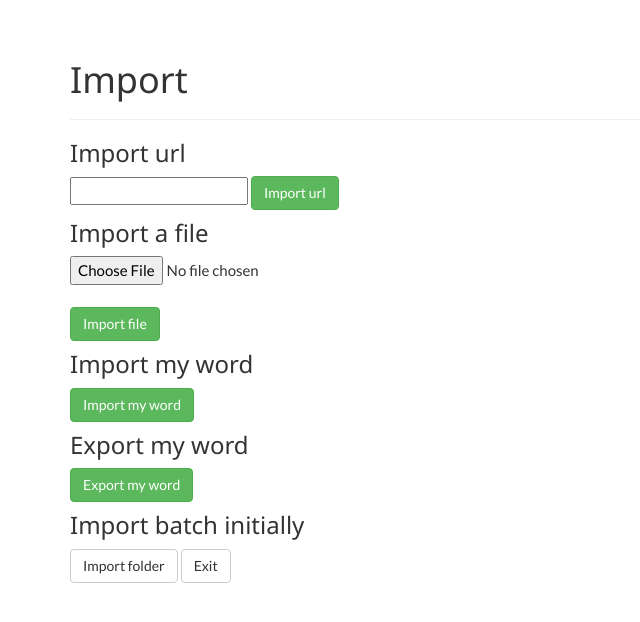
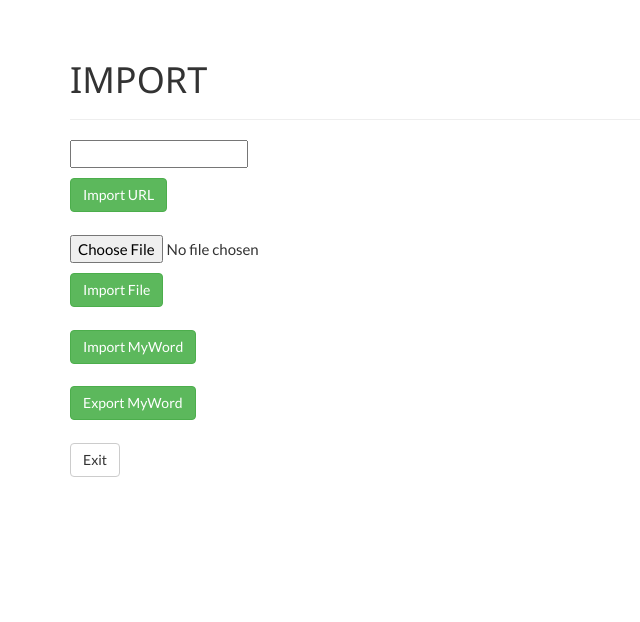
Before and after one commit to Longliveping/bdc, a Flask app: page /imports in a window 1280 px wide. Shown: the part 52-674 px from the top of the page, without its empty margins (0-640 px from the left). Run offline with Flask 2, Linux system fonts and the light colour scheme; some libraries are stand-ins or nearby versions.

Commit message:
update view

```diff
--- a/app/main/forms.py
+++ b/app/main/forms.py
@@ -10,7 +10,8 @@ class KnownForm(FlaskForm):
     noshow = SubmitField(label='No show')
     # query = SubmitField(label='Query')
     exit = SubmitField()
-    check = BooleanField('Show Sentence')
+    show_translation = BooleanField('Show Translation')
+    show_sentence = BooleanField('Show Sentence')
 
 class SentenceKnownForm(FlaskForm):
     known = SubmitField(label='Known')
@@ -20,13 +21,15 @@ class SentenceKnownForm(FlaskForm):
     repeat = SubmitField(label='Repeat')
     # query = SubmitField(label='Query')
     exit = SubmitField()
-    show = BooleanField('Show translation')
+    show_sentence = BooleanField('原文')
+    show_translation = BooleanField('直译')
+    show_meaning = BooleanField('意译')
     speed = SelectField(label='Speed',
                         choices=[('200','1x'),('100','0.5x'),('300','1.5x'),('400','2x'),('600','3x')],
                         validators=[DataRequired(), Length(1,64)])
 
 class ImportsForm(FlaskForm):
-    importfolder = SubmitField(label="Import folder")
+    # importfolder = SubmitField(label="Import folder")
     exit = SubmitField()
 
 class TryingForm(FlaskForm):
--- a/app/main/views.py
+++ b/app/main/views.py
@@ -14,7 +14,7 @@ from threading import Thread
 import urllib3
 import certifi
 import textract
-from utility.words import article_file, my_word, get_token, articles
+from utility.words import article_file, my_word, get_token, articles, aritcle_sentences
 
 def speak(sentence, rate):
     engine = pyttsx3.init()
@@ -35,7 +35,6 @@ def speak(sentence, rate):
 
 @main.route('/', methods=['GET', 'POST'])
 def index():
-    session['check'] = False
     deck = []
     articles = db.session.query(Article).all()
     for a in articles[::-1]:
@@ -46,8 +45,8 @@ def index():
 
     return render_template('index.html', deck=deck)
 
-@main.route('/study/<article>', methods=['GET', 'POST'])
-def study(article):
+@main.route('/studyword/<article>', methods=['GET', 'POST'])
+def study_word(article):
     form = KnownForm()
     words = show_artile_words(article)
     count = len(words)
@@ -67,22 +66,6 @@ def study(article):
 
     word = words[next_item_index]
 
-    word_trans = ''
-    sent_trans = ''
-    if request.method == 'GET' :
-        word_trans = get_word(word)
-
-        if session.get('check'):
-            ss = db.session.query(Sentence.sentence).join(SentenceWord).join(Word).join(Article).filter(
-                Article.article == article,
-                Word.word == word).all()
-            sentences = [s[0] for s in ss]
-            sents = []
-            for s in sentences[:2]:
-                sents.append(s)
-            sents = '\n'.join(sents)
-            sent_trans = get_sentence(sents,word)
-
     if form.validate_on_submit():
         if form.exit.data:
             a = db.session.query(Article).filter(Article.article == article).first()
@@ -94,7 +77,8 @@ def study(article):
         #     session['study'] = article
         #     return redirect(url_for('main.query', word=word))
 
-        session['check'] = bool(form.check.data)
+        session['show_wordsentence'] = bool(form.show_sentence.data)
+        session['show_wordtranslaiton'] = bool(form.show_translation.data)
         w = db.session.query(Word).filter(Word.word==word).first()
         wordreview = WordReview(word=w)
         wordreview.timestamp = datetime.utcnow()
@@ -111,16 +95,33 @@ def study(article):
             db.session.commit()
 
         session[f'index_{article}'] = next_item_index+1
-        return redirect(url_for('main.study', article=article))
+        return redirect(url_for('main.study_word', article=article))
     else:
-        form.check.data = bool(session.get('check'))
-        return render_template('study.html', form=form, word=word, translation=word_trans, sentences=sent_trans,
+        sent_trans = ''
+        word_trans = get_word(word)
+        if not session.get('show_wordtranslaiton'):
+            word_trans['chinese'] = []
+        if session.get('show_wordsentence'):
+            ss = db.session.query(Sentence.sentence).join(SentenceWord).join(Word).join(Article).filter(
+                Article.article == article,
+                Word.word == word).all()
+            sentences = [s[0] for s in ss]
+            sents = []
+            for s in sentences[:2]:
+                sents.append(s)
+            sents = '\n'.join(sents)
+            sent_trans = get_sentence(sents,word)
+        form.show_sentence.data = bool(session.get('show_wordsentence'))
+        form.show_translation.data = bool(session.get('show_wordtranslaiton'))
+        return render_template('study_word.html', form=form, word=word, translation=word_trans, sentences=sent_trans,
                            next_item_index=next_item_index)
 
 @main.route('/studysentence/<article>', methods=['GET', 'POST'])
 def study_sentence(article):
     form = SentenceKnownForm()
-    sentences = show_artile_sentences(article)
+    aritcle_sentences.load(article)
+    sentences = aritcle_sentences.get_sentence()
+    meanings = aritcle_sentences.get_translation()
     count = len(sentences)
     if count == 0:
         return redirect(url_for('main.index'))
@@ -135,19 +136,16 @@ def study_sentence(article):
 
     sentence = sentences[next_item_index]
     sentence = words_upper(sentence)
-
-    sent_trans = []
-    if request.method == 'GET' and session.get('show'):
-        sents = [sentence]
-        sents = '\n'.join(sents)
-        sent_trans = get_sentence(sents.title(),'i')
+    meaning = meanings[next_item_index]
 
     if form.validate_on_submit():
-        session['show'] = bool(form.show.data)
+        session['show_translation'] = bool(form.show_translation.data)
+        session['show_meaning'] = bool(form.show_meaning.data)
+        session['show_sentence'] = bool(form.show_sentence.data)
         session['speed'] = form.speed.data
         if form.exit.data:
             a = db.session.query(Article).filter(Article.article == article).first()
-            a.sentence_count = len(show_artile_sentences(article))
+            a.sentence_count = aritcle_sentences.get_sentence_count()
             db.session.add(a)
             db.session.commit()
             return redirect(url_for('main.index'))
@@ -175,11 +173,22 @@ def study_sentence(article):
         session[f'index_s{article}'] = next_item_index+1
         return redirect(url_for('main.study_sentence', article=article))
     else:
-        form.show.data = bool(session.get('show'))
+        if not bool(session.get('show_meaning')):
+            meaning = ''
+        if not bool(session.get('show_sentence')):
+            sentence = ''
+        sent_trans = []
+        if bool(session.get('show_sentence')) and session.get('show_translation'):
+            sents = [sentence]
+            sents = '\n'.join(sents)
+            sent_trans = get_sentence(sents.title(),'i')
+        form.show_translation.data = bool(session.get('show_translation'))
+        form.show_meaning.data = bool(session.get('show_meaning'))
+        form.show_sentence.data = bool(session.get('show_sentence'))
         rate = form.speed.data = session.get('speed')
         speaker = Thread(target=speak,args=(sentence,rate,))
         speaker.start()
-        return render_template('study_sentence.html', form=form, sentence=sentence, sentences=sent_trans, next_item_index=next_item_index)
+        return render_template('study_sentence.html', form=form, sentence=sentence, meaning=meaning, sentence_translation=sent_trans, next_item_index=next_item_index)
 
 @main.route('/query/<word>', methods=['GET', 'POST'])
 def query(word):
--- a/app/templates/imports.html
+++ b/app/templates/imports.html
@@ -5,43 +5,47 @@
 
 {% block page_content %}
 <div class="page-header">
-    <H1> Import </H1>
+    <H1> IMPORT </H1>
 </div>
-<H3>Import url</H3>
+<!--<H3>Import url</H3>-->
 <form action="/importurl" method="POST">
-    <input type="url" name="url">
-    <button type="submit" name="importurl" class="btn btn-success" value="importrul">Import url</button>
+    <input type="url" name="url"> <p> </p>
+    <button type="submit" name="importurl" class="btn btn-success" value="importrul">Import URL</button>
 </form>
 
+<br>
+
 <div>
-    <H3>Import a file</H3>
+<!--    <H3>Import a file</H3>-->
     <form enctype="multipart/form-data" action="/importfile" method="POST">
-        <input type="file" name="filename">
-        <br>
-        <button type="submit" name="importfile" class="btn btn-success" value="import file">Import file</button>
+        <input type="file" name="filename"> <p> </p>
+        <button type="submit" name="importfile" class="btn btn-success" value="import file">Import File</button>
     </form>
 </div>
 
-
+<br>
 
 <div>
-    <H3>Import my word</H3>
+<!--    <H3>Import my word</H3>-->
     <form action="/importmyword" method="POST">
-        <button type="submit" name="importmyword" class="btn btn-success" value="import my word">Import my word</button>
+        <button type="submit" name="importmyword" class="btn btn-success" value="import my word">Import MyWord</button>
     </form>
 
 </div>
 
+<br>
 
 <div>
-    <H3>Export my word</H3>
+<!--    <H3>Export my word</H3>-->
     <form action="/exportmyword" method="POST">
-        <button type="submit" name="exportmyword" class="btn btn-success" value="export my word">Export my word</button>
+        <button type="submit" name="exportmyword" class="btn btn-success" value="export my word">Export MyWord</button>
     </form>
 </div>
 
+<br>
+
 <div>
-    <H3>Import batch initially</H3>
+<!--    <H3>Import batch initially</H3>-->
     {{wtf.quick_form(form)}}
 </div>
 {% endblock %}
--- a/app/templates/index.html
+++ b/app/templates/index.html
@@ -11,7 +11,7 @@
         <li class="w3-bar">
             <div class="w3-bar-item">
                 <p class="w3-justify w3-large">{{d[0]}}</p>
-                <span class="w3-justify "><a href="/study/{{d[0]}}">Word: {{ d[1] }}</a></span><br>
+                <span class="w3-justify "><a href="/studyword/{{d[0]}}">Word: {{ d[1] }}</a></span><br>
                 <span class="w3-justify "><a href="/studysentence/{{d[0]}}">Sentence: {{d[2]}}</a></span><br>
             </div>
         </li>
@@ -22,7 +22,7 @@
     <br>
     <p><a href="/imports">Import</a></p>
     <p><a href="/query/study">Query</a></p>
-    <p><a href="/updatearticleshow">Update article show</a></p>
+    <p><a href="/updatearticleshow">Article show</a></p>
     <p><a href="/trying">Trying</a></p>
 </div>
 
--- a/app/templates/study_sentence.html
+++ b/app/templates/study_sentence.html
@@ -9,8 +9,9 @@
 <div class="page-header">
     <div class="w3-container w3-content  w3-padding-64 w3-light-grey w3-card" style="max-width:1200px" id="Sentences">
         <H4 class="w3-wide">{{sentence}}</H4>
-        {%for s in sentences%}
-        <H5 class="w3-opacity">{{s[1]}}</H5>
+        <H4 class="w3-wide">{{meaning}}</H4>
+        {%for s in sentence_translation%}
+        <H5 class="w3-opacity">直译：{{s[1]}}</H5>
         {%endfor%}
     </div>
 
```
Also changed, not shown: app/controller.py (+4 -3 lines), utility/words.py (+34 -0 lines), app/templates/study_word.html (renamed from app/templates/study.html).
